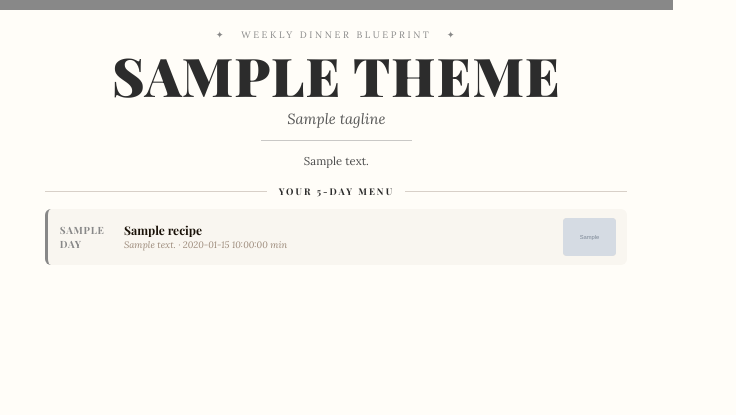
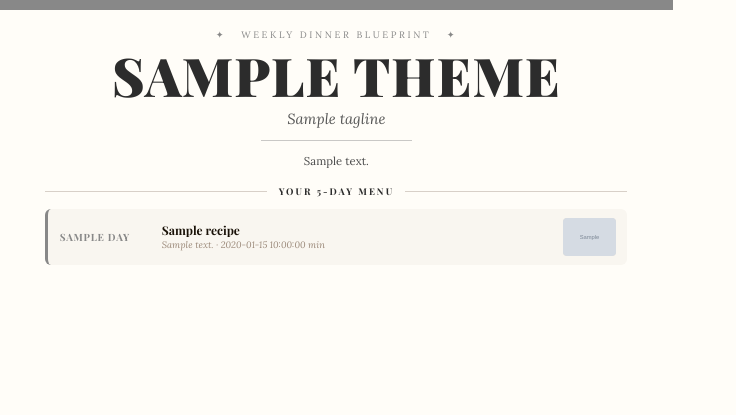
Before and after one commit to jacksoncslaiCanada/MealEngineV2, a Python web app: template app/templates/weekly_anchor_cover.html in a window 1280 px wide. Shown: the top 415 px of the page, without its empty margins (0-736 px from the left). Run offline with Jinja, Linux system fonts and the light colour scheme; the template is opened without the code that fills it: most values are stand-ins (such as "Sample title", 1, 10 or a date in 2020); grey boxes marked "Sample" are stand-in pictures.

Commit message:
Fix WEDNESDAY day label width on Weekly Anchor cover
14mm clipped the longest day name into the recipe title column.
Widened day-label to 24mm — comfortable for all 7 day names.

https://claude.ai/code/session_0163PbByai97K7vWKiAbGE7E

```diff
--- a/app/templates/weekly_anchor_cover.html
+++ b/app/templates/weekly_anchor_cover.html
@@ -139,7 +139,7 @@ body {
   letter-spacing: 0.08em;
   color: {{ theme.accent_color }};
   flex-shrink: 0;
-  width: 14mm;
+  width: 24mm;
 }
 
 .week-recipe {
```
